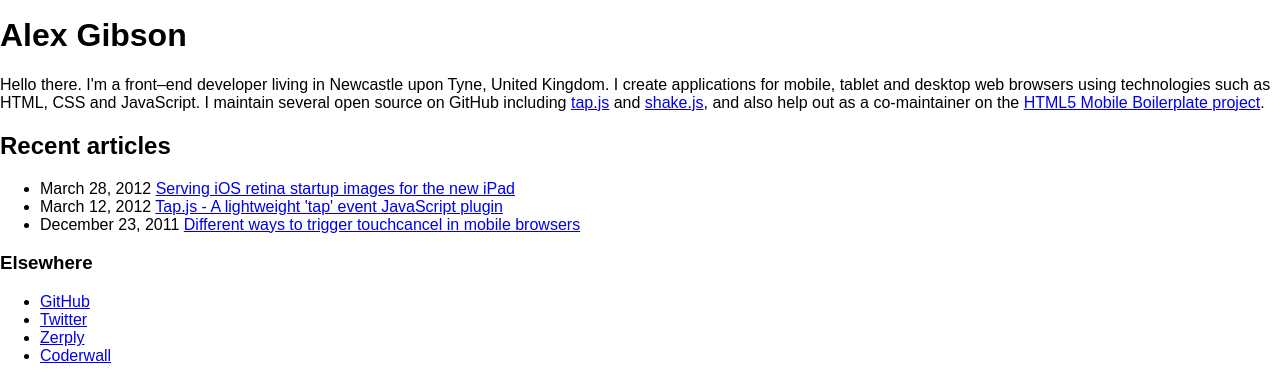
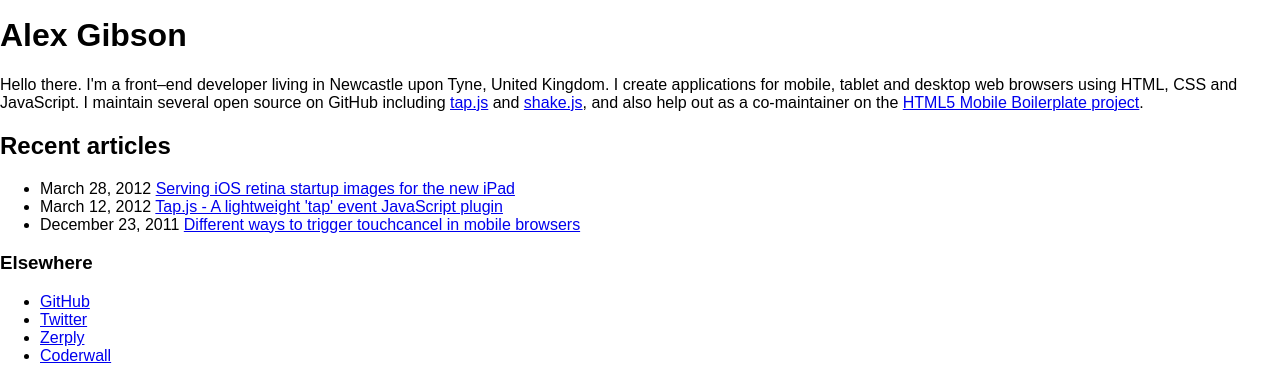
Before and after one commit to alexgibson/alxgbsn.co.uk, a Jekyll site: the page built from index.html, in a window 1280 px wide, cut to the strip 104-481 px from the top of the page. Built offline with Jekyll 4.4.1, drawn with Linux system fonts in a browser that asks for light colours; Markdown is read by kramdown in place of the engine named in the settings.

Commit message:
minor copy amend

```diff
--- a/index.html
+++ b/index.html
@@ -4,7 +4,7 @@
 ---
 
 <div class="content">
-  <p>Hello there. I'm a front&ndash;end developer living in Newcastle upon Tyne, United Kingdom. I create applications for mobile, tablet and desktop web browsers using technologies such as HTML, CSS and JavaScript. I maintain several open source on GitHub including <a href="https://github.com/alexgibson/tap.js">tap.js</a> and <a href="https://github.com/alexgibson/shake.js">shake.js</a>, and also help out as a co-maintainer on the <a href="http://html5boilerplate.com/mobile">HTML5 Mobile Boilerplate project</a>.</p>
+  <p>Hello there. I'm a front&ndash;end developer living in Newcastle upon Tyne, United Kingdom. I create applications for mobile, tablet and desktop web browsers using HTML, CSS and JavaScript. I maintain several open source on GitHub including <a href="https://github.com/alexgibson/tap.js">tap.js</a> and <a href="https://github.com/alexgibson/shake.js">shake.js</a>, and also help out as a co-maintainer on the <a href="http://html5boilerplate.com/mobile">HTML5 Mobile Boilerplate project</a>.</p>
   <h2>Recent articles</h2>
   <div class="related">
     <ul>
```
Also changed, not shown: 2 other files.
